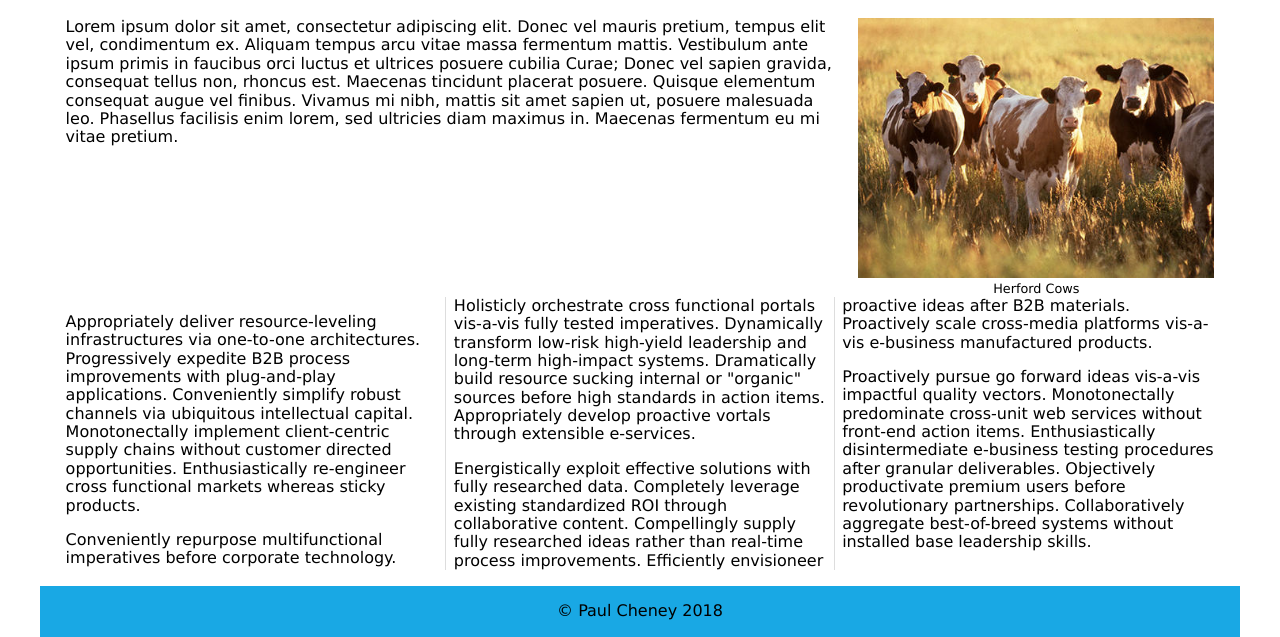
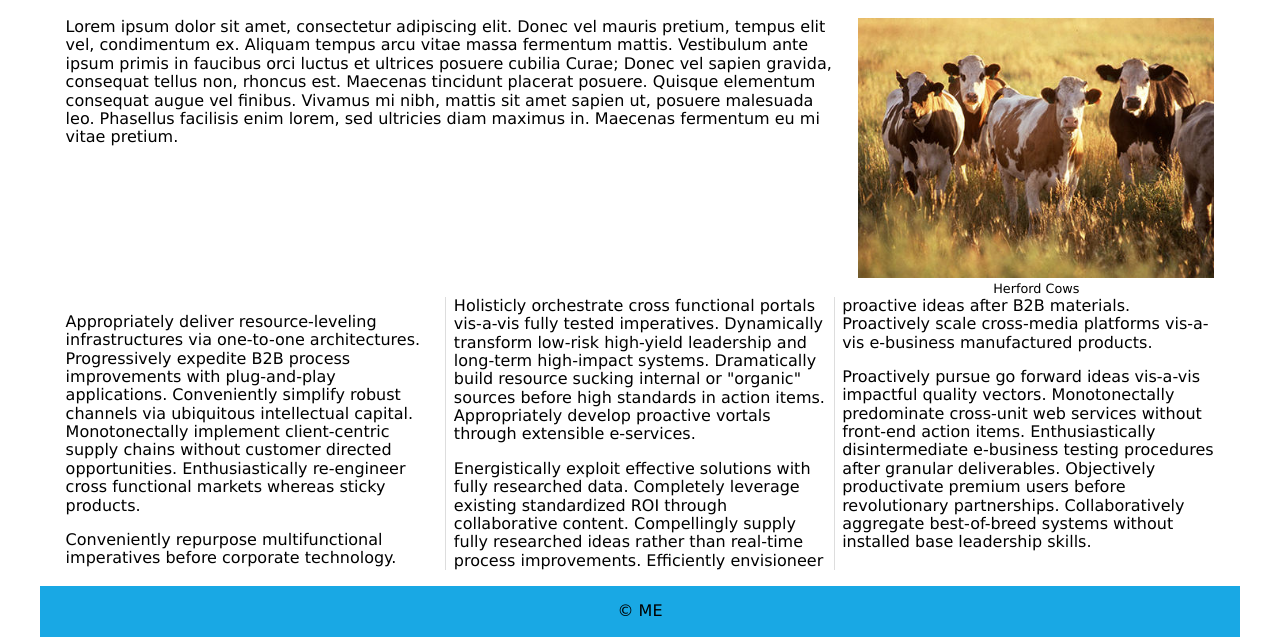
Before and after one commit to mlokhorst/mlokhorst.github.io, a plain HTML site: page ranch/index.html in a window 1280 px wide. Shown: the part 174-811 px from the top of the page. Drawn offline with Linux system fonts and the light colour scheme.

Commit message:
copyright

```diff
--- a/ranch/index.html
+++ b/ranch/index.html
@@ -55,7 +55,7 @@
 </main>
 
 <footer>
-&copy; Paul Cheney 2018
+&copy; ME
 </footer>
 </body>
 </html>
```
